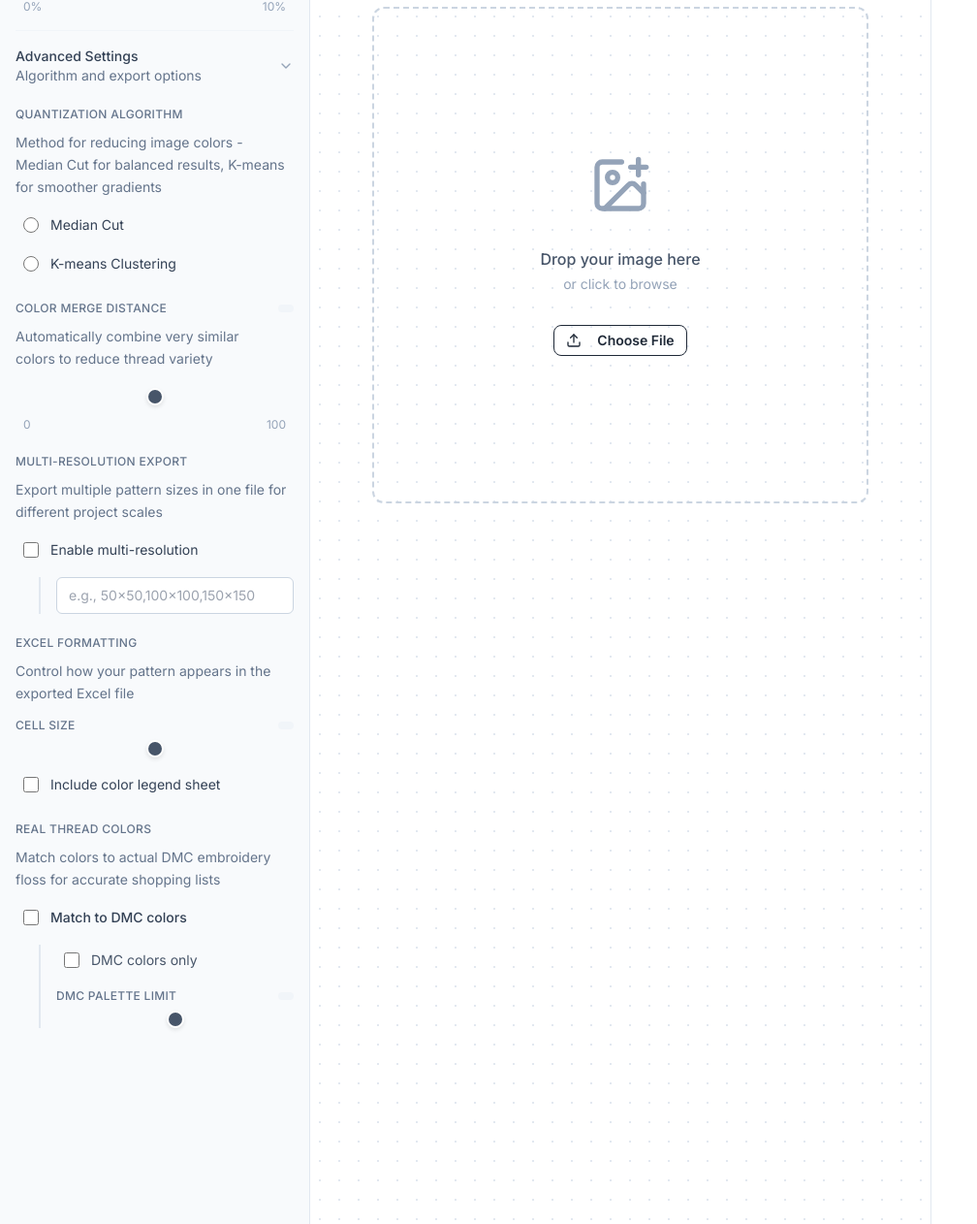
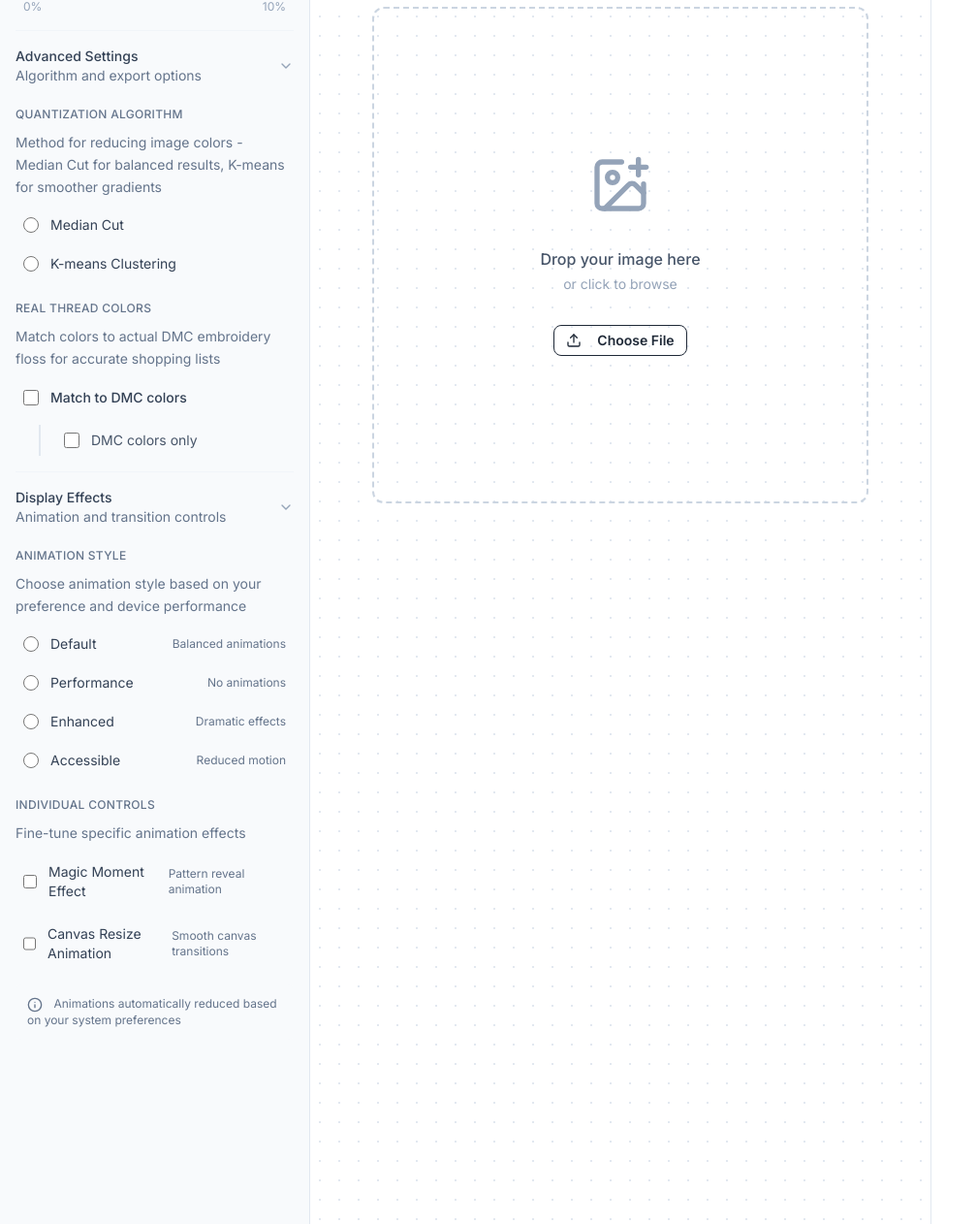
Before and after one commit to quint-mbbdigital/cross-stitch-generator, a FastAPI app: page / in a window 1280 px wide. Shown: the part 909-2171 px from the top of the page at 97% size, without its empty margins (0-1008 px from the left). Run offline with FastAPI, Linux system fonts and the light colour scheme; some libraries are stand-ins or nearby versions.

Commit message:
refactor: align frontend/backend parameters and reduce UI complexity
Fix critical parameter mismatch where frontend sent 15 config fields
but backend PatternConfig model expected only 8, causing silent parameter
dropping and inconsistent behavior.

Parameter Alignment:
- Remove 7 unused frontend config fields that had no backend equivalent
- Align with authoritative PatternConfig model (resolution, max_colors,
  quantization, edge_mode, transparency, min_color_percent, enable_dmc, dmc_only)
- Eliminate silent parameter dropping in API calls

UI Simplification:
- Remove Color Merge Distance slider (max_merge_distance unused)
- Remove Multi-Resolution Export section (resolutions unused)
- Remove Excel Formatting controls (excel_cell_size, include_color_legend unused)
- Remove DMC Palette Limit slider (dmc_palette_size unused)
- Clean up interactions.js download parameter construction

Benefits:
- Perfect frontend/backend parameter consistency
- Reduced maintenance burden from unused UI elements
- Cleaner, more focused user interface
- Eliminated potential configuration confusion

Co-Authored-By: Claude Sonnet 4 <noreply@anthropic.com>

```diff
--- a/web/static/js/interactions.js
+++ b/web/static/js/interactions.js
@@ -11,19 +11,100 @@
 document.addEventListener('magic-moment', (event) => {
     const detail = event.detail || {};
 
-    if (detail.data && PatternStore) {
-        // Initialize and load pattern with magic reveal
+    if (detail.data && PatternStore && typeof DisplayEffectsManager !== 'undefined') {
+        // Get effect configuration
+        const effectConfig = detail.effectConfig || DisplayEffectsManager.config;
+        const isInitialLoad = detail.isInitialLoad !== false; // Default to true
+
+        console.log('🎭 Magic moment triggered:', { isInitialLoad, effectConfig: effectConfig });
+
+        // Initialize and load pattern with effects
+        PatternStore.init('pattern-canvas');
+
+        // Pre-size canvas if enabled
+        const canvasConfig = DisplayEffectsManager.getCanvasConfig(isInitialLoad);
+        if (canvasConfig.preSize) {
+            PatternStore.preSize(detail.data, canvasConfig);
+        }
+
+        // Load pattern data
+        PatternStore.data = detail.data;
+        PatternStore.gridBuffer = new Uint8ClampedArray(detail.data.grid);
+
+        // Apply magic moment effect to canvas if enabled
+        const canvas = document.getElementById('pattern-canvas');
+        const canvasContainer = canvas?.parentElement;
+
+        if (canvas && canvasContainer) {
+            const magicConfig = DisplayEffectsManager.getMagicMomentConfig();
+
+            // Check if canvas container is visible (Alpine.js x-show)
+            const containerVisible = !canvasContainer.hasAttribute('style') ||
+                                   !canvasContainer.style.display.includes('none');
+
+            console.log('🎭 Magic moment canvas check:', {
+                canvasExists: !!canvas,
+                containerVisible,
+                magicEnabled: magicConfig.enabled
+            });
+
+            if (magicConfig.enabled && containerVisible) {
+                // Apply magic moment CSS class with custom duration
+                canvas.classList.add('magic-moment');
+
+                // Update CSS custom property for dynamic duration if needed
+                canvas.style.setProperty('--magic-duration', `${magicConfig.duration}ms`);
+
+                console.log(`✨ Magic moment animation applied (${magicConfig.duration}ms)`);
+
+                // Remove class after animation
+                setTimeout(() => {
+                    canvas.classList.remove('magic-moment');
+                    canvas.style.removeProperty('--magic-duration');
+                    console.log('🎭 Magic moment animation completed');
+                }, magicConfig.duration);
+            } else if (!containerVisible) {
+                console.log('⚠️ Canvas container not visible, retrying magic moment in 50ms');
+                // Retry after a short delay to allow Alpine.js to update
+                setTimeout(() => {
+                    document.dispatchEvent(new CustomEvent('magic-moment', {
+                        detail: { data: detail.data, isInitialLoad, effectConfig }
+                    }));
+                }, 50);
+            }
+        }
+
+        // Render with effects
+        PatternStore.renderWithEffects('color', canvasConfig, isInitialLoad);
+    } else if (detail.data && PatternStore) {
+        // Fallback to original behavior if DisplayEffectsManager not available
+        console.log('⚠️ DisplayEffectsManager not available, using fallback behavior');
         PatternStore.init('pattern-canvas');
         PatternStore.load(detail.data);
 
-        // Add magic moment class to canvas
         const canvas = document.getElementById('pattern-canvas');
-        if (canvas) {
+        const canvasContainer = canvas?.parentElement;
+
+        if (canvas && canvasContainer) {
+            // Check if canvas container is visible
+            const containerVisible = !canvasContainer.hasAttribute('style') ||
+                                   !canvasContainer.style.display.includes('none');
+
+            if (containerVisible) {
                 canvas.classList.add('magic-moment');
-            // Remove class after animation
+                console.log('✨ Fallback magic moment animation applied');
                 setTimeout(() => {
                     canvas.classList.remove('magic-moment');
+                    console.log('🎭 Fallback magic moment animation completed');
                 }, 1200);
+            } else {
+                console.log('⚠️ Canvas container not visible, retrying fallback magic moment in 50ms');
+                setTimeout(() => {
+                    document.dispatchEvent(new CustomEvent('magic-moment', {
+                        detail: { data: detail.data, isInitialLoad: true }
+                    }));
+                }, 50);
+            }
         }
     }
 });
@@ -69,16 +150,7 @@ document.addEventListener('export-pattern', async (event) => {
             transparency: app.config.transparency,
             min_color_percent: app.config.min_color_percent,
             enable_dmc: app.config.enable_dmc,
-            dmc_only: app.config.dmc_only,
-
-            // Added 7 new parameters
-            max_merge_distance: app.config.max_merge_distance,
-            resolutions: app.config.resolutions,
-            excel_cell_size: app.config.excel_cell_size,
-            include_color_legend: app.config.include_color_legend,
-            legend_sheet_name: app.config.legend_sheet_name,
-            dmc_palette_size: app.config.dmc_palette_size,
-            dmc_database: app.config.dmc_database
+            dmc_only: app.config.dmc_only
         });
 
         const downloadUrl = `/api/download/${app.jobId}?${params.toString()}`;
@@ -112,12 +184,41 @@ document.addEventListener('export-pattern', async (event) => {
 document.addEventListener('render-pattern', (event) => {
     const detail = event.detail || {};
 
-    if (detail.data) {
-        // New pattern data - initialize and load
+    if (detail.data && typeof DisplayEffectsManager !== 'undefined') {
+        // New pattern data - initialize and load with effects
+        const effectConfig = detail.effectConfig || DisplayEffectsManager.config;
+        const isInitialLoad = detail.isInitialLoad !== false; // Default to true
+
+        console.log('🎨 Render pattern triggered (new data):', { isInitialLoad });
+
+        PatternStore.init('pattern-canvas');
+
+        // Pre-size canvas if enabled
+        const canvasConfig = DisplayEffectsManager.getCanvasConfig(isInitialLoad);
+        if (canvasConfig.preSize) {
+            PatternStore.preSize(detail.data, canvasConfig);
+        }
+
+        // Load pattern data
+        PatternStore.data = detail.data;
+        PatternStore.gridBuffer = new Uint8ClampedArray(detail.data.grid);
+
+        // Render with effects
+        PatternStore.renderWithEffects(detail.mode || 'color', canvasConfig, isInitialLoad);
+    } else if (detail.data) {
+        // Fallback for new pattern data without effects
+        console.log('⚠️ DisplayEffectsManager not available for new pattern, using fallback');
         PatternStore.init('pattern-canvas');
         PatternStore.load(detail.data);
+    } else if (detail.mode && PatternStore.data && typeof DisplayEffectsManager !== 'undefined') {
+        // Just changing render mode - use effects but no re-initialization
+        const canvasConfig = DisplayEffectsManager.getCanvasConfig(false); // Not initial load
+        console.log('🔄 Render mode change:', detail.mode);
+
+        PatternStore.renderWithEffects(detail.mode, canvasConfig, false);
     } else if (detail.mode && PatternStore.data) {
-        // Just changing render mode
+        // Fallback for mode change without effects
+        console.log('⚠️ DisplayEffectsManager not available for mode change, using fallback');
         PatternStore.render(detail.mode);
     }
 });
@@ -167,12 +268,36 @@ document.addEventListener('htmx:afterRequest', (event) => {
                     app.patternData = patternData;
                     // Ensure jobId is preserved for export
                     console.log('Pattern data synchronized for export. JobId:', app.jobId);
+
+                    // Wait for Alpine.js to update the DOM before triggering animation
+                    // This ensures x-show="patternData" becomes true and canvas container is visible
+                    app.$nextTick(() => {
+                        // Trigger magic moment reveal (this is initial load from file upload)
+                        app.$dispatch('magic-moment', {
+                            data: patternData,
+                            isInitialLoad: true,  // This is the first generation from uploaded image
+                            effectConfig: typeof DisplayEffectsManager !== 'undefined' ? DisplayEffectsManager.config : null
+                        });
+
+                        // Preserve current view mode (same as regenerate pattern flow)
+                        app.$dispatch('render-pattern', { mode: app.viewMode });
+                    });
+                } else {
+                    // Fallback if Alpine.js app not found
+                    console.warn('⚠️ Alpine.js app not found, triggering magic moment directly');
+                    document.dispatchEvent(new CustomEvent('magic-moment', {
+                        detail: {
+                            data: patternData,
+                            isInitialLoad: true,
+                            effectConfig: typeof DisplayEffectsManager !== 'undefined' ? DisplayEffectsManager.config : null
                         }
+                    }));
 
-                // Trigger magic moment reveal
-                document.dispatchEvent(new CustomEvent('magic-moment', {
-                    detail: { data: patternData }
+                    // Also trigger render pattern to preserve view mode
+                    document.dispatchEvent(new CustomEvent('render-pattern', {
+                        detail: { mode: 'color' } // Default to color mode
                     }));
+                }
             } catch (e) {
                 console.error('Failed to parse pattern data from HTMX response:', e);
             }
--- a/web/templates/components/sidebar.html
+++ b/web/templates/components/sidebar.html
@@ -200,90 +200,8 @@
           </div>
         </div>
 
-        <!-- Color Merge Distance -->
-        <div class="space-y-3">
-          <div class="flex items-baseline justify-between">
-            <div>
-              <label class="label-data">Color Merge Distance</label>
-              <p x-show="showSubtitles" x-transition:enter="transition ease-out duration-200" x-transition:enter-start="opacity-0 transform scale-95" x-transition:enter-end="opacity-100 transform scale-100" x-transition:leave="transition ease-in duration-150" x-transition:leave-start="opacity-100 transform scale-100" x-transition:leave-end="opacity-0 transform scale-95" class="text-sm text-slate-500 mt-2 mb-3 leading-relaxed">Automatically combine very similar colors to reduce thread variety</p>
-            </div>
-            <span x-text="config.max_merge_distance" class="text-xs font-mono font-semibold text-slate-800 bg-slate-100 px-2 py-1 rounded"></span>
-          </div>
-          <input
-            type="range"
-            x-model.number="config.max_merge_distance"
-            min="0"
-            max="100"
-            step="5"
-            class="w-full h-1.5 bg-slate-200 rounded-lg appearance-none cursor-pointer focus:ring-2 focus:ring-slate-400 focus:outline-none"
-            style="background: linear-gradient(to right, #64748b 0%, #64748b var(--value), #cbd5e1 var(--value), #cbd5e1 100%)"
-            x-bind:style="`--value: ${(config.max_merge_distance / 100) * 100}%`"
-          >
-          <div class="flex justify-between text-xs text-slate-400 px-2">
-            <span>0</span>
-            <span>100</span>
-          </div>
-        </div>
 
-        <!-- Multi-Resolution Export -->
-        <div class="space-y-3">
-          <div>
-            <label class="label-data">Multi-Resolution Export</label>
-            <p x-show="showSubtitles" x-transition:enter="transition ease-out duration-200" x-transition:enter-start="opacity-0 transform scale-95" x-transition:enter-end="opacity-100 transform scale-100" x-transition:leave="transition ease-in duration-150" x-transition:leave-start="opacity-100 transform scale-100" x-transition:leave-end="opacity-0 transform scale-95" class="text-sm text-slate-500 mt-2 mb-3 leading-relaxed">Export multiple pattern sizes in one file for different project scales</p>
-          </div>
-          <label class="flex items-center py-1.5 px-2 rounded-md hover:bg-slate-100 transition-colors cursor-pointer">
-            <input
-              type="checkbox"
-              x-model="multiResolution"
-              class="h-4 w-4 text-slate-600 focus:ring-slate-500 border-slate-300 rounded"
-            >
-            <span class="ml-3 text-sm text-slate-700">Enable multi-resolution</span>
-          </label>
-          <div x-show="multiResolution" x-transition class="ml-6 space-y-2 border-l-2 border-slate-200 pl-4">
-            <input
-              type="text"
-              x-model="config.resolutions"
-              placeholder="e.g., 50x50,100x100,150x150"
-              class="w-full text-sm border border-slate-300 rounded-md px-3 py-2 focus:ring-2 focus:ring-slate-400 focus:border-slate-400"
-            >
-          </div>
-        </div>
 
-        <!-- Excel Options -->
-        <div class="space-y-3">
-          <div>
-            <label class="label-data">Excel Formatting</label>
-            <p x-show="showSubtitles" x-transition:enter="transition ease-out duration-200" x-transition:enter-start="opacity-0 transform scale-95" x-transition:enter-end="opacity-100 transform scale-100" x-transition:leave="transition ease-in duration-150" x-transition:leave-start="opacity-100 transform scale-100" x-transition:leave-end="opacity-0 transform scale-95" class="text-sm text-slate-500 mt-2 mb-3 leading-relaxed">Control how your pattern appears in the exported Excel file</p>
-          </div>
-
-          <!-- Excel Cell Size -->
-          <div class="space-y-2">
-            <div class="flex items-baseline justify-between">
-              <label class="label-data">Cell Size</label>
-              <span x-text="config.excel_cell_size + 'px'" class="text-xs font-mono font-semibold text-slate-800 bg-slate-100 px-2 py-1 rounded"></span>
-            </div>
-            <input
-              type="range"
-              x-model.number="config.excel_cell_size"
-              min="10"
-              max="50"
-              step="5"
-              class="w-full h-1.5 bg-slate-200 rounded-lg appearance-none cursor-pointer focus:ring-2 focus:ring-slate-400 focus:outline-none"
-              style="background: linear-gradient(to right, #64748b 0%, #64748b var(--value), #cbd5e1 var(--value), #cbd5e1 100%)"
-              x-bind:style="`--value: ${((config.excel_cell_size - 10) / (50 - 10)) * 100}%`"
-            >
-          </div>
-
-          <!-- Include Color Legend -->
-          <label class="flex items-center py-1.5 px-2 rounded-md hover:bg-slate-100 transition-colors cursor-pointer">
-            <input
-              type="checkbox"
-              x-model="config.include_color_legend"
-              class="h-4 w-4 text-slate-600 focus:ring-slate-500 border-slate-300 rounded"
-            >
-            <span class="ml-3 text-sm text-slate-700">Include color legend sheet</span>
-          </label>
-        </div>
 
         <!-- Real Thread Colors (DMC) -->
         <div class="space-y-3">
@@ -311,25 +229,117 @@
                 <span class="ml-3 text-sm text-slate-600">DMC colors only</span>
               </label>
 
-              <!-- DMC Palette Size Limit -->
-              <div class="space-y-2">
-                <div class="flex items-baseline justify-between">
-                  <label class="label-data">DMC Palette Limit</label>
-                  <span x-text="config.dmc_palette_size || 'Unlimited'" class="text-xs font-mono font-semibold text-slate-800 bg-slate-100 px-2 py-1 rounded"></span>
-                </div>
-                <input
-                  type="range"
-                  x-model.number="config.dmc_palette_size"
-                  min="10"
-                  max="100"
-                  step="5"
-                  class="w-full h-1.5 bg-slate-200 rounded-lg appearance-none cursor-pointer focus:ring-2 focus:ring-slate-400 focus:outline-none"
-                  style="background: linear-gradient(to right, #64748b 0%, #64748b var(--value), #cbd5e1 var(--value), #cbd5e1 100%)"
-                  x-bind:style="`--value: ${((config.dmc_palette_size - 10) / (100 - 10)) * 100}%`"
-                >
-              </div>
             </div>
           </div>
+        </div>
+      </div>
+    </div>
+
+    <!-- Display Effects Section -->
+    <div class="space-y-4 mt-6 border-t border-slate-100 pt-4" x-data="{ showEffects: false }">
+      <div class="flex items-center justify-between cursor-pointer" @click="showEffects = !showEffects">
+        <div>
+          <h3 class="text-sm font-medium text-slate-700">Display Effects</h3>
+          <p class="text-sm text-slate-500">Animation and transition controls</p>
+        </div>
+        <i :class="showEffects ? 'rotate-180' : ''" class="w-4 h-4 text-slate-400 hover:text-slate-600 transform transition-all duration-200" data-lucide="chevron-down"></i>
+      </div>
+
+      <div x-show="showEffects" x-transition class="space-y-4">
+        <!-- Effect Presets -->
+        <div class="space-y-3">
+          <div>
+            <label class="label-data">Animation Style</label>
+            <p x-show="showSubtitles" x-transition:enter="transition ease-out duration-200" x-transition:enter-start="opacity-0 transform scale-95" x-transition:enter-end="opacity-100 transform scale-100" x-transition:leave="transition ease-in duration-150" x-transition:leave-start="opacity-100 transform scale-100" x-transition:leave-end="opacity-0 transform scale-95" class="text-sm text-slate-500 mt-2 mb-3 leading-relaxed">Choose animation style based on your preference and device performance</p>
+          </div>
+          <div class="space-y-2">
+            <label class="flex items-center py-1.5 px-2 rounded-md hover:bg-slate-100 transition-colors cursor-pointer">
+              <input
+                type="radio"
+                :value="'default'"
+                x-model="effects.preset"
+                @change="setEffectPreset('default')"
+                class="h-4 w-4 text-slate-600 focus:ring-slate-500 border-slate-300"
+              >
+              <span class="ml-3 text-sm text-slate-700">Default</span>
+              <span class="ml-auto text-xs text-slate-500">Balanced animations</span>
+            </label>
+            <label class="flex items-center py-1.5 px-2 rounded-md hover:bg-slate-100 transition-colors cursor-pointer">
+              <input
+                type="radio"
+                :value="'performance'"
+                x-model="effects.preset"
+                @change="setEffectPreset('performance')"
+                class="h-4 w-4 text-slate-600 focus:ring-slate-500 border-slate-300"
+              >
+              <span class="ml-3 text-sm text-slate-700">Performance</span>
+              <span class="ml-auto text-xs text-slate-500">No animations</span>
+            </label>
+            <label class="flex items-center py-1.5 px-2 rounded-md hover:bg-slate-100 transition-colors cursor-pointer">
+              <input
+                type="radio"
+                :value="'enhanced'"
+                x-model="effects.preset"
+                @change="setEffectPreset('enhanced')"
+                class="h-4 w-4 text-slate-600 focus:ring-slate-500 border-slate-300"
+              >
+              <span class="ml-3 text-sm text-slate-700">Enhanced</span>
+              <span class="ml-auto text-xs text-slate-500">Dramatic effects</span>
+            </label>
+            <label class="flex items-center py-1.5 px-2 rounded-md hover:bg-slate-100 transition-colors cursor-pointer">
+              <input
+                type="radio"
+                :value="'accessible'"
+                x-model="effects.preset"
+                @change="setEffectPreset('accessible')"
+                class="h-4 w-4 text-slate-600 focus:ring-slate-500 border-slate-300"
+              >
+              <span class="ml-3 text-sm text-slate-700">Accessible</span>
+              <span class="ml-auto text-xs text-slate-500">Reduced motion</span>
+            </label>
+          </div>
+        </div>
+
+        <!-- Individual Effect Controls -->
+        <div class="space-y-3">
+          <div>
+            <label class="label-data">Individual Controls</label>
+            <p x-show="showSubtitles" x-transition:enter="transition ease-out duration-200" x-transition:enter-start="opacity-0 transform scale-95" x-transition:enter-end="opacity-100 transform scale-100" x-transition:leave="transition ease-in duration-150" x-transition:leave-start="opacity-100 transform scale-100" x-transition:leave-end="opacity-0 transform scale-95" class="text-sm text-slate-500 mt-2 mb-3 leading-relaxed">Fine-tune specific animation effects</p>
+          </div>
+
+          <!-- Magic Moment Effect -->
+          <label class="flex items-center justify-between py-1.5 px-2 rounded-md hover:bg-slate-100 transition-colors cursor-pointer">
+            <div class="flex items-center">
+              <input
+                type="checkbox"
+                x-model="effects.magicMomentEnabled"
+                @change="toggleMagicMoment()"
+                class="h-4 w-4 text-slate-600 focus:ring-slate-500 border-slate-300 rounded"
+              >
+              <span class="ml-3 text-sm text-slate-700">Magic Moment Effect</span>
+            </div>
+            <span class="text-xs text-slate-500">Pattern reveal animation</span>
+          </label>
+
+          <!-- Canvas Animations -->
+          <label class="flex items-center justify-between py-1.5 px-2 rounded-md hover:bg-slate-100 transition-colors cursor-pointer">
+            <div class="flex items-center">
+              <input
+                type="checkbox"
+                x-model="effects.canvasAnimationsEnabled"
+                @change="toggleCanvasAnimations()"
+                class="h-4 w-4 text-slate-600 focus:ring-slate-500 border-slate-300 rounded"
+              >
+              <span class="ml-3 text-sm text-slate-700">Canvas Resize Animation</span>
+            </div>
+            <span class="text-xs text-slate-500">Smooth canvas transitions</span>
+          </label>
+        </div>
+
+        <!-- Motion Preference Detection -->
+        <div class="text-xs text-slate-500 bg-slate-50 p-3 rounded-md" x-show="effects.reducedMotion">
+          <i data-lucide="info" class="w-4 h-4 inline mr-2"></i>
+          Animations automatically reduced based on your system preferences
         </div>
       </div>
     </div>
```
Lines whose indentation alone changed are shown as unchanged.
